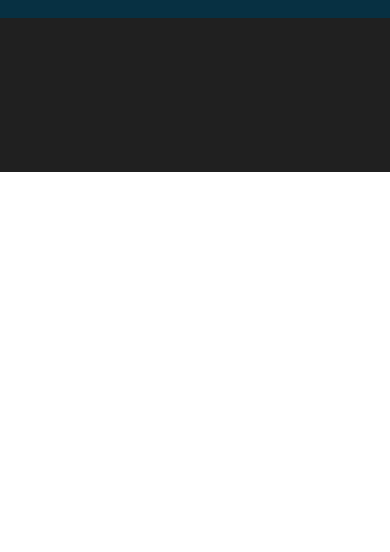
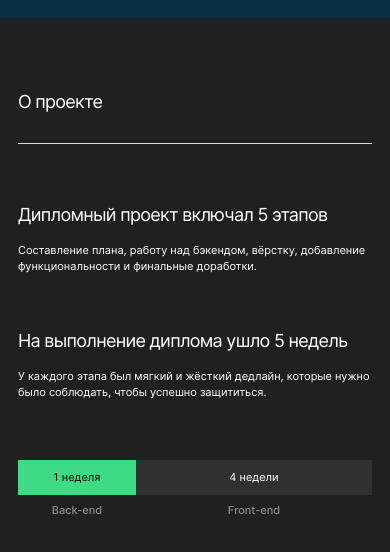
Before and after one commit to vasiatca/movies-explorer-frontend, a React app: page / in a window 390 px wide. Shown: the part 672-1224 px from the top of the page. Before the commit the page ends 844 px from the top, so only its background shows below. Built offline with nearby package versions, Linux system fonts and the light colour scheme.

Commit message:
landing (create AboutProject)

```diff
--- a/src/components/AboutProject/AboutProject.css
+++ b/src/components/AboutProject/AboutProject.css
@@ -0,0 +1,188 @@
+.about-project {
+  display: flex;
+  flex-direction: column;
+  padding-top: 110px;
+  padding-right: 70px;
+  padding-bottom: 110px;
+  padding-left: 70px;
+  width: 100%;
+}
+
+.about-project__title {
+  font-style: normal;
+  font-weight: 400;
+  font-size: 22px;
+  line-height: 27px;
+  letter-spacing: -0.04em;
+  color: #FFFFFF;
+  border-bottom: 1px solid #DADADA;
+  margin: 0;
+  padding-bottom: 23px;
+}
+
+.about-project__info-container {
+  display: flex;
+  align-items: flex-start;
+  gap: 40px;
+  margin-bottom: 110px;
+  padding-top: 70px;
+}
+
+/* .about-project__info {
+
+} */
+
+.about-project__info-heading {
+  font-style: normal;
+  font-weight: 400;
+  font-size: 20px;
+  line-height: 24px;
+  letter-spacing: -0.04em;
+  color: #FFFFFF;
+  margin-top: 0;
+  margin-right: 0;
+  margin-bottom: 26px;
+  margin-left: 0;
+}
+
+.about-project__info-description {
+  font-style: normal;
+  font-weight: 400;
+  font-size: 14px;
+  line-height: 20px;
+  color: #FFFFFF;
+  margin: 0;
+}
+
+.about-project__timeline-container {
+  display: flex;
+}
+
+.about-project__timeline-heading {
+  font-style: normal;
+  font-weight: 400;
+  font-size: 14px;
+  line-height: 17px;
+  text-align: center;
+  color: #FFFFFF;
+  background-color: #303030;
+  /* margin: 0 0 14px; */
+  margin-top: 0;
+  margin-right: 0;
+  margin-bottom: 14px;
+  margin-left: 0;
+  /* padding: 9px 14px; */
+  padding-top: 9px;
+  padding-right: 14px;
+  padding-bottom: 9px;
+  padding-left: 14px;
+}
+
+.about-project__timeline-description {
+  font-style: normal;
+  font-weight: 500;
+  font-size: 14px;
+  line-height: 17px;
+  text-align: center;
+  color: #8B8B8B;
+  /* margin: 0; */
+  margin-top: 0;
+  margin-right: 0;
+  margin-bottom: 0;
+  margin-left: 0;
+}
+
+.about-project__timeline-heading_type_green {
+  background: #3DDC84;
+  color: #000000;
+}
+.about-project__timeline-backend {
+  flex: 2 1;
+}
+
+.about-project__timeline-frontend {
+  flex: 8 1;
+}
+
+@media (max-width: 768px) {
+  .about-project {
+    padding-top: 90px;
+    padding-right: 50px;
+    padding-bottom: 90px;
+    padding-left: 50px;
+  }
+
+  .about-project__info-container {
+    margin-bottom: 93px;
+    gap: 30px;
+  }
+
+  .about-project__info-heading {
+    margin-bottom: 22px;
+  }
+
+  .about-project__info-description {
+    font-size: 12px;
+    line-height: 18px;
+  }
+
+  .about-project__timeline-heading {
+    padding-top: 9px;
+    padding-right: 10px;
+    padding-bottom: 9px;
+    padding-left: 10px;
+  }
+}
+
+@media (max-width: 500px) {
+  .about-project {
+    padding-top: 70px;
+    padding-right: 18px;
+    padding-bottom: 70px;
+    padding-left: 18px;
+  }
+
+  .about-project__title {
+    font-size: 18px;
+    padding-bottom: 28px;
+  }
+
+  .about-project__info-container {
+    display: flex;
+    flex-direction: column;
+    gap: 56px;
+    margin-bottom: 60px;
+    padding-top: 60px;
+  }
+
+  .about-project__info-heading {
+    font-size: 18px;
+    line-height: 22px;
+    margin-bottom: 16px;
+  }
+
+  .about-project__info-description {
+    font-size: 11px;
+    line-height: 16px;
+  }
+
+  .about-project__timeline-heading {
+    line-height: 13px;
+    font-size: 11px;
+    margin-bottom: 9px;
+    padding: 11px 10px;
+  }
+
+  .about-project__timeline-description {
+    font-size: 11px;
+    line-height: 13px;
+  }
+
+  .about-project__timeline-backend {
+    flex: 1 1;
+  }
+
+  .about-project__timeline-frontend {
+    flex: 2 1;
+  }
+}
--- a/src/components/AboutProject/AboutProject.js
+++ b/src/components/AboutProject/AboutProject.js
@@ -0,0 +1,32 @@
+import React from "react";
+import "./AboutProject.css";
+
+function AboutProject() {
+  return (
+    <section className="about-project">
+      <h2 className="about-project__title">О проекте</h2>
+      <div className="about-project__info-container">
+        <div className="about-project__info">
+          <h3 className="about-project__info-heading">Дипломный проект включал 5 этапов</h3>
+          <p className="about-project__info-description">Составление плана, работу над бэкендом, вёрстку, добавление функциональности и финальные доработки.</p>
+        </div>
+        <div className="about-project__info">
+          <h3 className="about-project__info-heading">На выполнение диплома ушло 5 недель</h3>
+          <p className="about-project__info-description">У каждого этапа был мягкий и жёсткий дедлайн, которые нужно было соблюдать, чтобы успешно защититься.</p>
+        </div>
+      </div>
+      <div className="about-project__timeline-container">
+        <div className="about-project__timeline-backend">
+          <p className="about-project__timeline-heading about-project__timeline-heading_type_green">1 неделя</p>
+          <p className="about-project__timeline-description">Back-end</p>
+        </div>
+        <div className="about-project__timeline-frontend">
+          <p className="about-project__timeline-heading">4 недели</p>
+          <p className="about-project__timeline-description">Front-end</p>
+        </div>
+      </div>
+    </section>
+  );
+};
+
+export default AboutProject;
--- a/src/components/App/App.css
+++ b/src/components/App/App.css
@@ -6,7 +6,7 @@
   box-sizing: border-box;
   max-width: 1280px;
   min-width: 320px;
-  height: 100vh;
+  /* height: 100vh; */
   margin: 0 auto;
   background: #202020;
   font-style: normal;
```
Also changed, not shown: src/components/Main/Main.js (+5 -5 lines).
